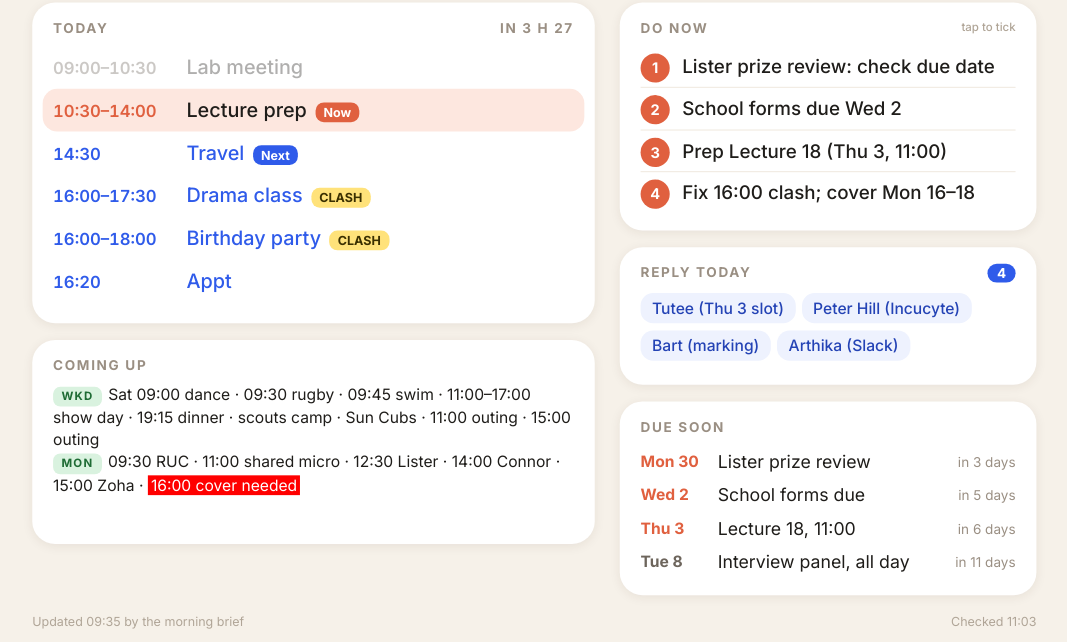
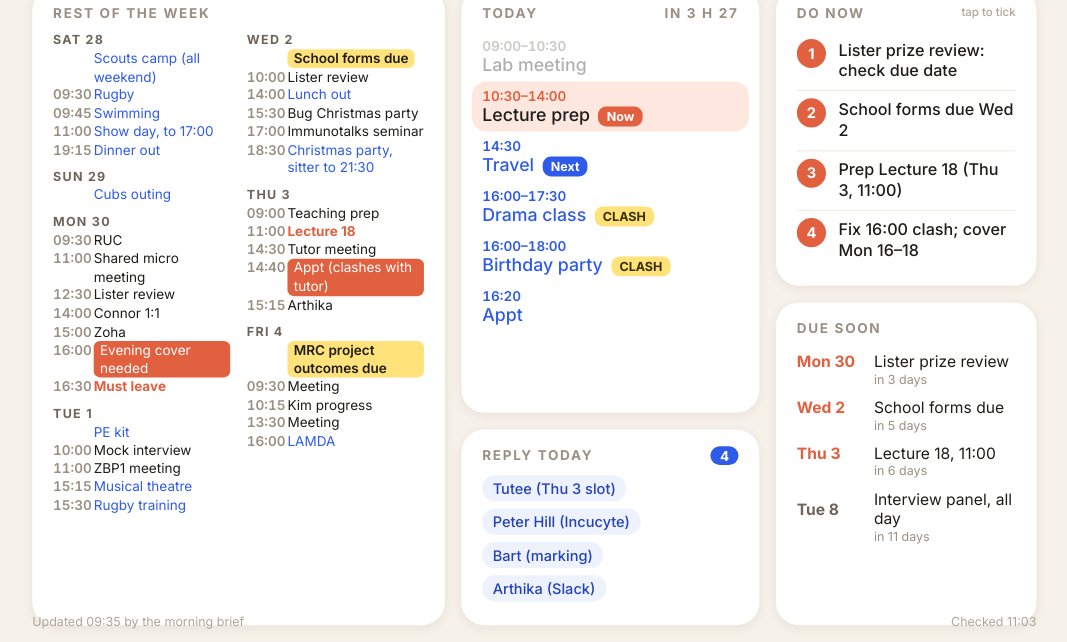
Before and after one commit to codendall/desk-screen, a plain HTML site: page ipad.html in a window 1280 px wide. Shown: the part 158-800 px from the top of the page, without its empty margins (106-1173 px from the left). Drawn offline with Linux system fonts and the light colour scheme.

Commit message:
iPad desk page: rest-of-week column (week.json), Reply under Today, Safari 12 sizing fix
Co-Authored-By: Claude Opus 5.5 <noreply@anthropic.com>
Claude-Session: https://claude.ai/code/session_013m37QhRnwob7FSUmyJsQpW

```diff
--- a/ipad.html
+++ b/ipad.html
@@ -14,7 +14,7 @@
 html,body{width:100%;height:100%;overflow:hidden;background:#f6f1e9}
 #stage{position:absolute;left:0;top:0;width:1024px;height:768px;-webkit-transform-origin:0 0;transform-origin:0 0;
   background:#f6f1e9;color:#1f1d1a;font-family:Inter,-apple-system,Helvetica,Arial,sans-serif;padding:26px 30px 22px}
-.top{display:-webkit-flex;display:flex;-webkit-align-items:flex-end;align-items:flex-end;-webkit-justify-content:space-between;justify-content:space-between;margin-bottom:18px}
+.top{display:-webkit-flex;display:flex;-webkit-align-items:center;align-items:center;-webkit-justify-content:space-between;justify-content:space-between;margin-bottom:14px;height:100px}
 .clock{font-family:Fraunces,Georgia,serif;font-size:52px;font-weight:700;line-height:.9;letter-spacing:-2px}
 .date{font-size:20px;font-weight:600;color:#6d655c;margin-top:8px}
 .wx{display:-webkit-flex;display:flex;-webkit-align-items:center;align-items:center;background:#fff;border-radius:22px;padding:12px 20px 12px 12px;box-shadow:0 2px 10px rgba(60,40,20,.08)}
@@ -22,15 +22,23 @@ html,body{width:100%;height:100%;overflow:hidden;background:#f6f1e9}
 .wx .lv{font-size:15px;font-weight:600;color:#6d655c;text-transform:uppercase;letter-spacing:1px}
 .wx .tp{font-family:Fraunces,Georgia,serif;font-size:46px;font-weight:700;color:#e0603f;line-height:1}
 .wx .cd{font-size:15px;color:#3a352f;margin-top:4px;max-width:270px}
-.grid{display:-webkit-flex;display:flex;height:520px}
+.grid{display:-webkit-flex;display:flex;height:612px}
 .col{display:-webkit-flex;display:flex;-webkit-flex-direction:column;flex-direction:column}
-.l{width:540px;margin-right:24px}.r{-webkit-flex:1;flex:1}
+.wk{width:396px;margin-right:16px}.l{width:286px;margin-right:16px}.r{-webkit-flex:1;flex:1}
+#week{-webkit-column-count:2;column-count:2;-webkit-column-gap:16px;column-gap:16px;height:540px}
+.wd{padding:0 0 9px;-webkit-column-break-inside:avoid;break-inside:avoid;display:inline-block;width:100%}
+.wd .dl{font-size:12px;font-weight:700;letter-spacing:1.2px;text-transform:uppercase;color:#6d655c;margin-bottom:2px}
+.wd .it{font-size:13px;line-height:1.35;display:-webkit-flex;display:flex}
+.wd .it .tt{width:39px;color:#9a8f83;font-weight:600;font-variant-numeric:tabular-nums;-webkit-flex:none;flex:none}
+.wd .it.home{color:#2f5bea}.wd .it.flag .ww{font-weight:700;color:#e0603f}
+.wd .it.alert .ww{background:#e0603f;color:#fff;border-radius:6px;padding:0 6px}
+.wd .it.due .ww{background:#ffe27a;border-radius:6px;padding:0 6px;font-weight:600}
 .card{background:#fff;border-radius:22px;padding:16px 20px;box-shadow:0 2px 10px rgba(60,40,20,.08);margin-bottom:16px}
 h2{font-size:13px;font-weight:700;letter-spacing:1.6px;text-transform:uppercase;color:#9a8f83;margin-bottom:10px;display:-webkit-flex;display:flex;-webkit-justify-content:space-between;justify-content:space-between}
 h2 .n{background:#2f5bea;color:#fff;border-radius:10px;padding:1px 9px;letter-spacing:0}
-.ev{display:-webkit-flex;display:flex;-webkit-align-items:center;align-items:center;padding:9px 10px;border-radius:14px;margin:0 -10px}
-.ev .t{width:128px;font-weight:600;font-size:16px;color:#6d655c;font-variant-numeric:tabular-nums}
-.ev .w{font-size:19px;font-weight:500;-webkit-flex:1;flex:1}
+.ev{display:-webkit-flex;display:flex;-webkit-align-items:center;align-items:center;padding:6px 10px;border-radius:14px;margin:0 -10px}
+.ev{-webkit-flex-wrap:wrap;flex-wrap:wrap}.ev .t{width:100%;font-weight:600;font-size:13px;color:#6d655c;font-variant-numeric:tabular-nums}
+.ev .w{font-size:17px;width:100%;font-weight:500;-webkit-flex:1;flex:1}
 .ev.home .w,.ev.home .t{color:#2f5bea}
 .ev.past{opacity:.35}
 .ev.now{background:#fde7df}.ev.now .t{color:#e0603f}
@@ -44,15 +52,15 @@ h2 .n{background:#2f5bea;color:#fff;border-radius:10px;padding:1px 9px;letter-sp
 .tom b{display:inline-block;font-size:11px;font-weight:700;letter-spacing:1.2px;text-transform:uppercase;background:#d9f2df;color:#1e6b34;border-radius:7px;padding:2px 8px;margin-right:6px}
 .tom .hot{background:#e0603f;color:#fff;border-radius:6px;padding:0 6px}
 ol{list-style:none}
-ol li{font-size:18px;font-weight:500;line-height:1.3;padding:8px 0 8px 40px;position:relative;border-top:1px solid #f0e9df}
+ol li{font-size:15.5px;font-weight:500;line-height:1.3;padding:8px 0 8px 40px;position:relative;border-top:1px solid #f0e9df}
 ol li:first-child{border-top:0}
 ol li:before{content:attr(data-n);position:absolute;left:0;top:7px;width:28px;height:28px;border-radius:50%;background:#e0603f;color:#fff;font-size:14px;font-weight:700;text-align:center;line-height:28px}
-.chips span{display:inline-block;background:#eef2fe;color:#2443b5;border-radius:12px;padding:5px 11px;font-size:15px;font-weight:500;margin:0 6px 7px 0}
-.due li{list-style:none;display:-webkit-flex;display:flex;-webkit-align-items:center;align-items:center;padding:6px 0;font-size:17px}
+.chips span{display:inline-block;background:#eef2fe;color:#2443b5;border-radius:12px;padding:4px 10px;font-size:14px;font-weight:500;margin:0 6px 7px 0}
+.due li{list-style:none;display:-webkit-flex;display:flex;-webkit-align-items:center;align-items:center;padding:5px 0;font-size:15px;-webkit-flex-wrap:wrap;flex-wrap:wrap}
 .due .d{width:74px;font-weight:700;font-size:15px;color:#6d655c}
 .due .soon .d{color:#e0603f}
 .due .w{-webkit-flex:1;flex:1}
-.due .in{font-size:13px;color:#9a8f83;margin-left:8px;white-space:nowrap}
+.due .in{font-size:12px;color:#9a8f83;margin-left:74px;width:100%}
 .foot{position:absolute;left:30px;right:30px;bottom:12px;font-size:12px;color:#b0a597;display:-webkit-flex;display:flex;-webkit-justify-content:space-between;justify-content:space-between}
 .done{opacity:.35;text-decoration:line-through}
 ol li.done:before{content:'\2713';background:#3a9a5b}
@@ -66,13 +74,15 @@ ol li.done:before{content:'\2713';background:#3a9a5b}
     <div class="wx" id="wx"></div>
   </div>
   <div class="grid">
+    <div class="col wk">
+      <div class="card" style="-webkit-flex:1;flex:1;overflow:hidden;margin-bottom:0"><h2><span>Rest of the week</span></h2><div id="week"></div></div>
+    </div>
     <div class="col l">
-      <div class="card" style="-webkit-flex:1;flex:1;overflow:hidden"><h2><span>Today</span><span id="nextin"></span></h2><div id="today"></div></div>
-      <div class="card tom" id="tom" style="margin-bottom:0;max-height:196px"></div>
+      <div class="card" style="-webkit-flex:1;flex:1;overflow:hidden;margin-bottom:0"><h2><span>Today</span><span id="nextin"></span></h2><div id="today"></div><div id="tom" style="display:none"></div></div>
+      <div class="card" style="margin:16px 0 0"><h2><span>Reply today</span><span class="n" id="rn">0</span></h2><div class="chips" id="reply"></div></div>
     </div>
     <div class="col r">
       <div class="card"><h2><span>Do now</span><span class="hint">tap to tick</span></h2><ol id="donow"></ol></div>
-      <div class="card"><h2><span>Reply today</span><span class="n" id="rn">0</span></h2><div class="chips" id="reply"></div></div>
       <div class="card" style="margin-bottom:0;-webkit-flex:1;flex:1"><h2><span>Due soon</span></h2><ul class="due" id="due"></ul></div>
     </div>
   </div>
@@ -86,8 +96,16 @@ function txt(el){return el?el.textContent.replace(/\s+/g,' ').trim():''}
 function esc(s){return s.replace(/[&<>]/g,function(c){return{'&':'&amp;','<':'&lt;','>':'&gt;'}[c]})}
 function pad(n){return ('0'+n).slice(-2)}
 function mins(hm){var m=/(\d{1,2}):(\d{2})/.exec(hm);return m?(+m[1])*60+(+m[2]):null}
-function fit(){var w=document.documentElement.clientWidth||window.innerWidth,h=document.documentElement.clientHeight||window.innerHeight;var s=Math.min(w/1024,h/768);var x=Math.round((w-1024*s)/2),y=Math.round((h-768*s)/2);var t='translate('+x+'px,'+y+'px) scale('+s+')';var st=$('stage').style;st.webkitTransform=t;st.transform=t}
-var data=null;
+function fit(){var w=window.innerWidth||document.documentElement.clientWidth,h=window.innerHeight||document.documentElement.clientHeight;var s=Math.min(w/1024,h/768);var x=Math.round((w-1024*s)/2),y=Math.round((h-768*s)/2);var t='translate('+x+'px,'+y+'px) scale('+s+')';var st=$('stage').style;st.webkitTransform=t;st.transform=t}
+var data=null,week=null;
+function renderWeek(){var el=$('week');if(!week||!week.days){el.innerHTML='<div class="empty">Week not available yet</div>';return}
+  var now=new Date(),today=now.getFullYear()+'-'+pad(now.getMonth()+1)+'-'+pad(now.getDate()),h='',n=0;
+  for(var i=0;i<week.days.length&&n<7;i++){var d=week.days[i];if(d.date<=today)continue;n++;
+    var items=d.items.slice().sort(function(a,b){return (a.t||'00:00')<(b.t||'00:00')?-1:1});
+    h+='<div class="wd"><div class="dl">'+esc(d.label)+'</div>';
+    for(var j=0;j<items.length;j++){var it=items[j];h+='<div class="it '+(it.k||'')+'"><span class="tt">'+esc(it.t||'')+'</span><span class="ww">'+esc(it.w)+'</span></div>'}
+    h+='</div>'}
+  el.innerHTML=h||'<div class="empty">Nothing coming up</div>'}
 function parse(html){
   var d=new DOMParser().parseFromString(html,'text/html');
   var o={date:txt(d.querySelector('h1')),events:[],tom:'',donow:[],reply:[],rn:'',due:[]};
@@ -139,12 +157,14 @@ function render(){
   h='';for(i=0;i<data.due.length;i++){var u=data.due[i];var dd=daysUntil(u.d);var inn=dd===null?'':dd===0?'today':dd===1?'tomorrow':'in '+dd+' days';
     h+='<li class="tap '+(u.soon?'soon':'')+'" data-k="'+esc(key(u.w))+'"><span class="d">'+esc(u.d)+'</span><span class="w">'+esc(u.w)+'</span><span class="in">'+inn+'</span></li>'}
   $('due').innerHTML=h;
+  renderWeek();
   $('upd').textContent=data.upd?data.upd+' by the morning brief':'';bindTicks();
 }
 function load(){
   var x=new XMLHttpRequest();x.open('GET','index.html?t='+Date.now(),true);
   x.onload=function(){if(x.status==200){try{data=parse(x.responseText)}catch(e){}}render();var d=new Date();$('chk').textContent='Checked '+pad(d.getHours())+':'+pad(d.getMinutes())};
   x.onerror=function(){render()};x.send();
+  var y=new XMLHttpRequest();y.open('GET','week.json?t='+Date.now(),true);y.onload=function(){if(y.status==200){try{week=JSON.parse(y.responseText)}catch(e){}}renderWeek()};y.send();
 }
 window.addEventListener('resize',fit);window.addEventListener('orientationchange',function(){setTimeout(fit,300)});
 fit();load();setInterval(render,30*1000);setInterval(load,10*60*1000);
--- /dev/null
+++ b/week.json
@@ -0,0 +1,53 @@
+{
+  "updated": "2026-11-27T11:05",
+  "days": [
+    {"date": "2026-11-28", "label": "Sat 28", "items": [
+      {"t": "", "w": "Scouts camp (all weekend)", "k": "home"},
+      {"t": "09:30", "w": "Rugby", "k": "home"},
+      {"t": "09:45", "w": "Swimming", "k": "home"},
+      {"t": "11:00", "w": "Show day, to 17:00", "k": "home"},
+      {"t": "19:15", "w": "Dinner out", "k": "home"}
+    ]},
+    {"date": "2026-11-29", "label": "Sun 29", "items": [
+      {"t": "", "w": "Cubs outing", "k": "home"}
+    ]},
+    {"date": "2026-11-30", "label": "Mon 30", "items": [
+      {"t": "09:30", "w": "RUC"},
+      {"t": "11:00", "w": "Shared micro meeting"},
+      {"t": "12:30", "w": "Lister review"},
+      {"t": "14:00", "w": "Connor 1:1"},
+      {"t": "15:00", "w": "Zoha"},
+      {"t": "16:30", "w": "Must leave", "k": "flag"},
+      {"t": "16:00", "w": "Evening cover needed", "k": "alert"}
+    ]},
+    {"date": "2026-12-01", "label": "Tue 1", "items": [
+      {"t": "", "w": "PE kit", "k": "home"},
+      {"t": "10:00", "w": "Mock interview"},
+      {"t": "11:00", "w": "ZBP1 meeting"},
+      {"t": "15:15", "w": "Musical theatre", "k": "home"},
+      {"t": "15:30", "w": "Rugby training", "k": "home"}
+    ]},
+    {"date": "2026-12-02", "label": "Wed 2", "items": [
+      {"t": "", "w": "School forms due", "k": "due"},
+      {"t": "10:00", "w": "Lister review"},
+      {"t": "14:00", "w": "Lunch out", "k": "home"},
+      {"t": "15:30", "w": "Bug Christmas party"},
+      {"t": "17:00", "w": "Immunotalks seminar"},
+      {"t": "18:30", "w": "Christmas party, sitter to 21:30", "k": "home"}
+    ]},
+    {"date": "2026-12-03", "label": "Thu 3", "items": [
+      {"t": "09:00", "w": "Teaching prep"},
+      {"t": "11:00", "w": "Lecture 18", "k": "flag"},
+      {"t": "14:30", "w": "Tutor meeting"},
+      {"t": "14:40", "w": "Appt (clashes with tutor)", "k": "alert"},
+      {"t": "15:15", "w": "Arthika"}
+    ]},
+    {"date": "2026-12-04", "label": "Fri 4", "items": [
+      {"t": "", "w": "MRC project outcomes due", "k": "due"},
+      {"t": "09:30", "w": "Meeting"},
+      {"t": "10:15", "w": "Kim progress"},
+      {"t": "13:30", "w": "Meeting"},
+      {"t": "16:00", "w": "LAMDA", "k": "home"}
+    ]}
+  ]
+}
```
